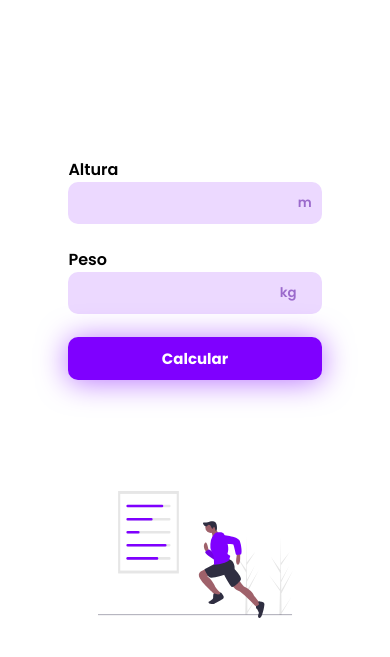
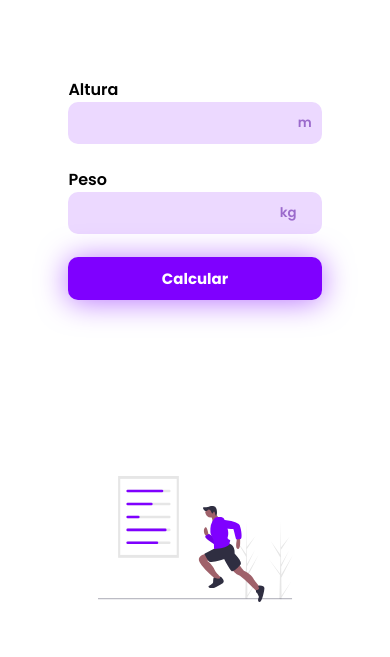
Before and after one commit to mclarafreireteles/calculadora-imc, a plain HTML site: page index.html in a window 390 px wide. Shown: the part 115-772 px from the top of the page. Drawn offline with Linux system fonts and the light colour scheme.

Commit message:
Update style.css

```diff
--- a/style.css
+++ b/style.css
@@ -150,4 +150,8 @@
   .right-container {
     background: transparent;
   }
+
+  .left-container {
+    gap: 5rem;
+  }
 }
```
